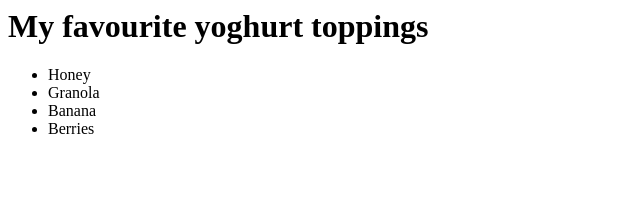
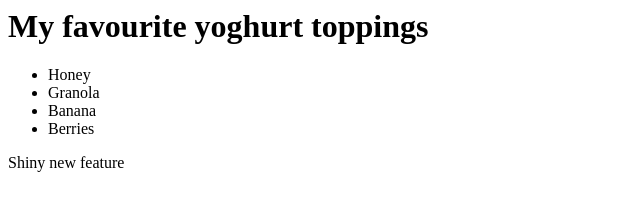
Before and after one commit to harrietbull/My_First_Repository, a plain HTML site: page index.html in a window 1280 px wide. Shown: the whole page, without its empty margins (0-640 px from the left). Drawn offline with Linux system fonts and the light colour scheme.

Commit message:
Added a shiny new feature

```diff
--- a/index.html
+++ b/index.html
@@ -6,3 +6,5 @@
   <li>Banana</li>
   <li>Berries</li>
 </ul>
+
+<p>Shiny new feature</p>
```
